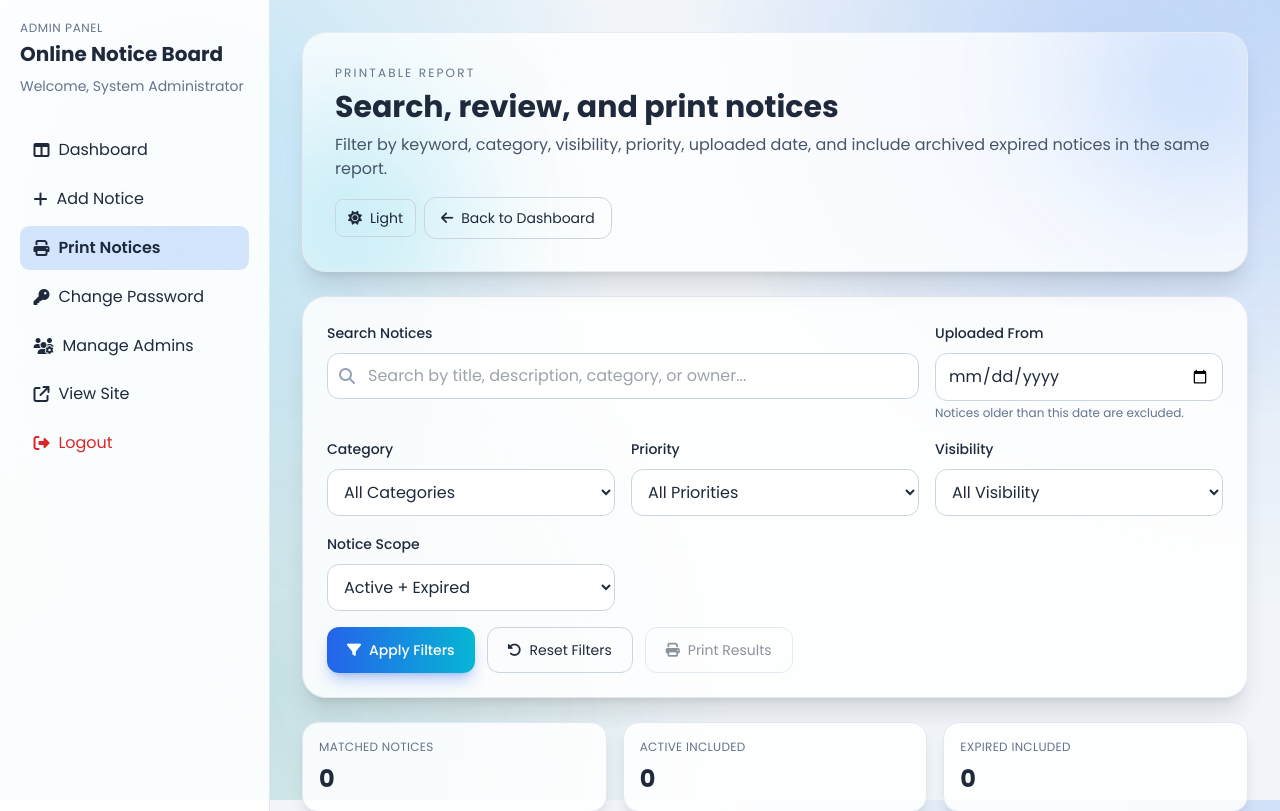
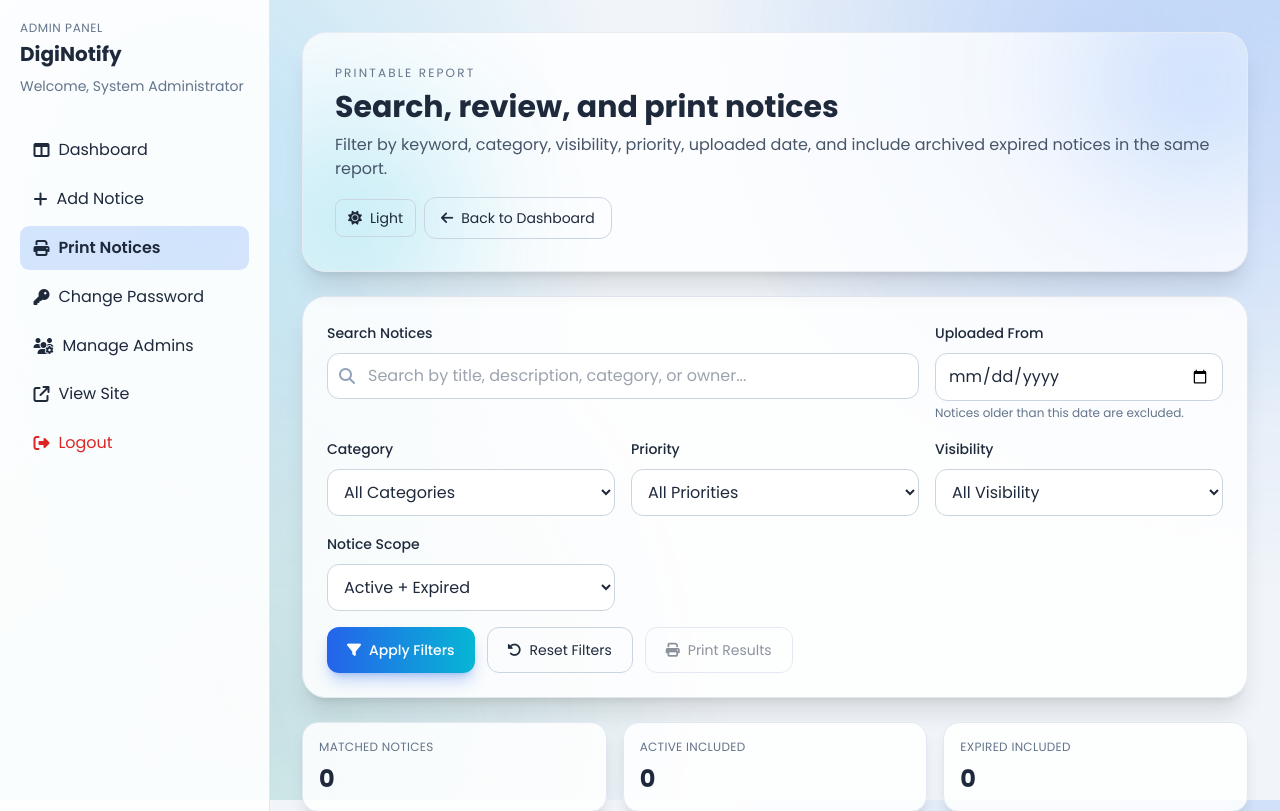
Before and after one commit to M-Nowfal/notice-board, a PHP site: page /admin/print_notices.php in a window 1280 px wide. Shown: the top 811 px of the page. Run offline with PHP 8.4, Linux system fonts and the light colour scheme; a user stored in the database is signed in; data comes from the database, SQL or seed files in the repository; data that the repository does not hold is empty; some libraries are stand-ins or nearby versions.

Commit message:
Title changed to DigiNotify

```diff
--- a/admin/add_notice.php
+++ b/admin/add_notice.php
@@ -138,7 +138,7 @@ if ($_SERVER['REQUEST_METHOD'] === 'POST') {
 <head>
     <meta charset="UTF-8">
     <meta name="viewport" content="width=device-width, initial-scale=1.0">
-    <title>Add Notice | Online Notice Board</title>
+    <title>Add Notice | DigiNotify</title>
     <script src="https://cdn.tailwindcss.com"></script>
     <script>
         tailwind.config = {
@@ -161,7 +161,7 @@ if ($_SERVER['REQUEST_METHOD'] === 'POST') {
         <aside class="hidden lg:block border-r border-slate-200 dark:border-slate-800 bg-white/90 dark:bg-slate-900/80 p-5">
             <div class="mb-8">
                 <p class="text-xs uppercase tracking-wider text-slate-500 dark:text-slate-400">Admin Panel</p>
-                <h1 class="text-xl font-bold mt-1">Online Notice Board</h1>
+                <h1 class="text-xl font-bold mt-1">DigiNotify</h1>
                 <p class="text-sm mt-2 text-slate-500 dark:text-slate-400">Welcome, <?php echo escape(getAdminName()); ?></p>
             </div>
             <nav class="space-y-1">
--- a/admin/change_password.php
+++ b/admin/change_password.php
@@ -83,7 +83,7 @@ if ($_SERVER['REQUEST_METHOD'] === 'POST') {
 <head>
     <meta charset="UTF-8">
     <meta name="viewport" content="width=device-width, initial-scale=1.0">
-    <title>Change Password | Online Notice Board</title>
+    <title>Change Password | DigiNotify</title>
     <script src="https://cdn.tailwindcss.com"></script>
     <script>
         tailwind.config = {
@@ -106,7 +106,7 @@ if ($_SERVER['REQUEST_METHOD'] === 'POST') {
         <aside class="hidden lg:block border-r border-slate-200 dark:border-slate-800 bg-white/90 dark:bg-slate-900/80 p-5">
             <div class="mb-8">
                 <p class="text-xs uppercase tracking-wider text-slate-500 dark:text-slate-400">Admin Panel</p>
-                <h1 class="text-xl font-bold mt-1">Online Notice Board</h1>
+                <h1 class="text-xl font-bold mt-1">DigiNotify</h1>
                 <p class="text-sm mt-2 text-slate-500 dark:text-slate-400">Welcome, <?php echo escape(getAdminName()); ?></p>
             </div>
             <nav class="space-y-1">
--- a/admin/dashboard.php
+++ b/admin/dashboard.php
@@ -55,7 +55,7 @@ $notices = $stmt->fetchAll();
 <head>
     <meta charset="UTF-8">
     <meta name="viewport" content="width=device-width, initial-scale=1.0">
-    <title>Dashboard | Online Notice Board</title>
+    <title>Dashboard | DigiNotify</title>
     <script src="https://cdn.tailwindcss.com"></script>
     <script>
         tailwind.config = {
@@ -78,7 +78,7 @@ $notices = $stmt->fetchAll();
         <aside class="hidden lg:block border-r border-slate-200 dark:border-slate-800 bg-white/90 dark:bg-slate-900/80 p-5">
             <div class="mb-8">
                 <p class="text-xs uppercase tracking-wider text-slate-500 dark:text-slate-400">Admin Panel</p>
-                <h1 class="text-xl font-bold mt-1">Online Notice Board</h1>
+                <h1 class="text-xl font-bold mt-1">DigiNotify</h1>
                 <p class="text-sm mt-2 text-slate-500 dark:text-slate-400">Welcome, <?php echo escape(getAdminName()); ?></p>
             </div>
             <nav class="space-y-1">
--- a/admin/edit_notice.php
+++ b/admin/edit_notice.php
@@ -255,7 +255,7 @@ $hasLegacyFile = $legacyFile !== '' && !in_array($legacyFile, $filePaths, true);
 <head>
     <meta charset="UTF-8">
     <meta name="viewport" content="width=device-width, initial-scale=1.0">
-    <title>Edit Notice | Online Notice Board</title>
+    <title>Edit Notice | DigiNotify</title>
     <script src="https://cdn.tailwindcss.com"></script>
     <script>
         tailwind.config = {
@@ -278,7 +278,7 @@ $hasLegacyFile = $legacyFile !== '' && !in_array($legacyFile, $filePaths, true);
         <aside class="hidden lg:block border-r border-slate-200 dark:border-slate-800 bg-white/90 dark:bg-slate-900/80 p-5">
             <div class="mb-8">
                 <p class="text-xs uppercase tracking-wider text-slate-500 dark:text-slate-400">Admin Panel</p>
-                <h1 class="text-xl font-bold mt-1">Online Notice Board</h1>
+                <h1 class="text-xl font-bold mt-1">DigiNotify</h1>
                 <p class="text-sm mt-2 text-slate-500 dark:text-slate-400">Welcome, <?php echo escape(getAdminName()); ?></p>
             </div>
             <nav class="space-y-1">
--- a/admin/login.php
+++ b/admin/login.php
@@ -62,7 +62,7 @@ if ($_SERVER['REQUEST_METHOD'] === 'POST') {
 <head>
     <meta charset="UTF-8">
     <meta name="viewport" content="width=device-width, initial-scale=1.0">
-    <title>Admin Login | Online Notice Board</title>
+    <title>Admin Login | DigiNotify</title>
     <script src="https://cdn.tailwindcss.com"></script>
     <script>
         tailwind.config = {
--- a/admin/manage_admins.php
+++ b/admin/manage_admins.php
@@ -158,7 +158,7 @@ $admins = $adminsStmt->fetchAll();
 <head>
     <meta charset="UTF-8">
     <meta name="viewport" content="width=device-width, initial-scale=1.0">
-    <title>Manage Admins | Online Notice Board</title>
+    <title>Manage Admins | DigiNotify</title>
     <script src="https://cdn.tailwindcss.com"></script>
     <script>
         tailwind.config = {
@@ -181,7 +181,7 @@ $admins = $adminsStmt->fetchAll();
         <aside class="hidden lg:block border-r border-slate-200 dark:border-slate-800 bg-white/90 dark:bg-slate-900/80 p-5">
             <div class="mb-8">
                 <p class="text-xs uppercase tracking-wider text-slate-500 dark:text-slate-400">Admin Panel</p>
-                <h1 class="text-xl font-bold mt-1">Online Notice Board</h1>
+                <h1 class="text-xl font-bold mt-1">DigiNotify</h1>
                 <p class="text-sm mt-2 text-slate-500 dark:text-slate-400">Welcome, <?php echo escape(getAdminName()); ?></p>
             </div>
             <nav class="space-y-1">
--- a/admin/print_notices.php
+++ b/admin/print_notices.php
@@ -254,7 +254,7 @@ $summaryText = $summaryBits
 <head>
     <meta charset="UTF-8">
     <meta name="viewport" content="width=device-width, initial-scale=1.0">
-    <title>Print Notices | Online Notice Board</title>
+    <title>Print Notices | DigiNotify</title>
     <script src="https://cdn.tailwindcss.com"></script>
     <script>
         tailwind.config = {
@@ -333,7 +333,7 @@ $summaryText = $summaryBits
         <aside class="hidden lg:block border-r border-slate-200 dark:border-slate-800 bg-white/90 dark:bg-slate-900/80 p-5 no-print">
             <div class="mb-8">
                 <p class="text-xs uppercase tracking-wider text-slate-500 dark:text-slate-400">Admin Panel</p>
-                <h1 class="text-xl font-bold mt-1">Online Notice Board</h1>
+                <h1 class="text-xl font-bold mt-1">DigiNotify</h1>
                 <p class="text-sm mt-2 text-slate-500 dark:text-slate-400">Welcome, <?php echo escape(getAdminName()); ?></p>
             </div>
             <nav class="space-y-1">
@@ -507,7 +507,7 @@ $summaryText = $summaryBits
                 </div>
 
                 <div class="print-only mb-4">
-                    <h1 class="text-2xl font-bold">Online Notice Board Report</h1>
+                    <h1 class="text-2xl font-bold">DigiNotify Report</h1>
                     <p class="print-muted" style="margin-top: 6px;">Generated by <?php echo escape(getAdminName()); ?> on <?php echo escape(date('d M Y, h:i A')); ?></p>
                     <p class="print-muted" style="margin-top: 4px;"><?php echo escape($summaryText); ?></p>
                 </div>
--- a/index.php
+++ b/index.php
@@ -14,7 +14,7 @@ $mainJsVersion = (string) (@filemtime(__DIR__ . '/assets/js/main.js') ?: time())
 <head>
     <meta charset="UTF-8">
     <meta name="viewport" content="width=device-width, initial-scale=1.0">
-    <title>Online Notice Board</title>
+    <title>DigiNotify</title>
     <script src="https://cdn.tailwindcss.com"></script>
     <script>
         tailwind.config = {
@@ -41,7 +41,7 @@ $mainJsVersion = (string) (@filemtime(__DIR__ . '/assets/js/main.js') ?: time())
                 </div>
                 <div>
                     <p class="text-xs uppercase tracking-[0.16em] text-slate-500 dark:text-slate-400">Campus Updates</p>
-                    <h1 class="text-xl md:text-2xl font-bold">Online Notice Board</h1>
+                    <h1 class="text-xl md:text-2xl font-bold">DigiNotify</h1>
                 </div>
             </div>
 
--- a/online_notice_board.sql
+++ b/online_notice_board.sql
@@ -1,4 +1,4 @@
--- ONLINE NOTICE BOARD DATABASE
+-- DigiNotify DATABASE
 CREATE DATABASE IF NOT EXISTS online_notice_board;
 USE online_notice_board;
 
```
